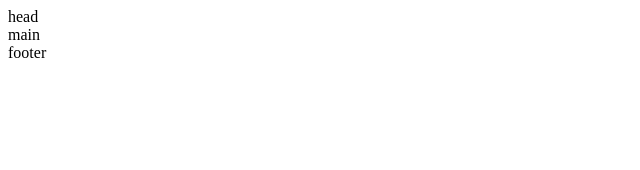
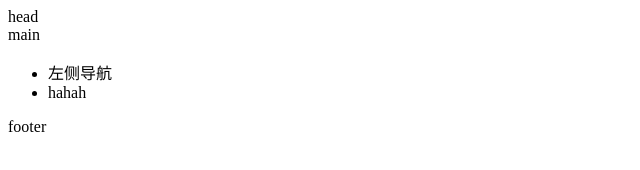
Before and after one commit to fullMooth/firstgit, a plain HTML site: page index.html in a window 1280 px wide. Shown: the whole page, without its empty margins (0-640 px from the left). Drawn offline with Linux system fonts and the light colour scheme.

Commit message:
this is second commition

```diff
--- a/index.html
+++ b/index.html
@@ -7,7 +7,13 @@
 <body>
 	<div class="wrapper">
 		<div class="header">head</div>
-		<div class="main">main</div>
+		<div class="main">
+			<div class="content">main</div>
+			<ul>
+				<li>左侧导航</li>
+				<li>hahah</li>
+			</ul>
+		</div>
 		<div class="footer">footer</div>
 	</div>
 </body>
```
